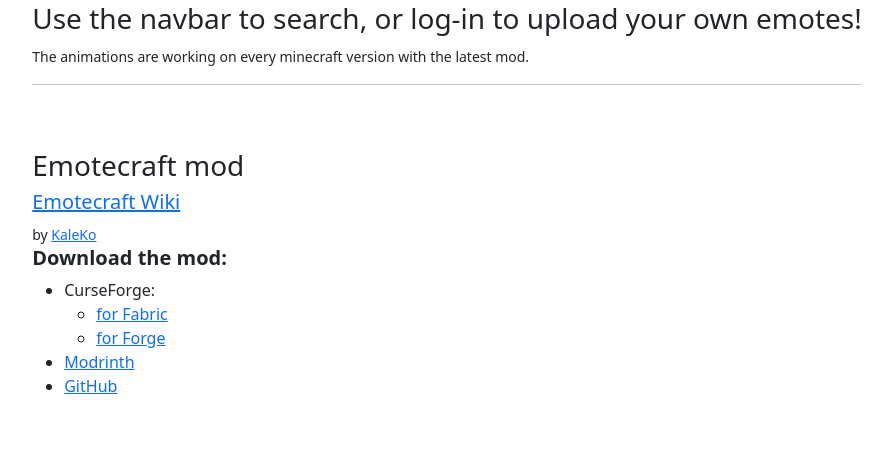
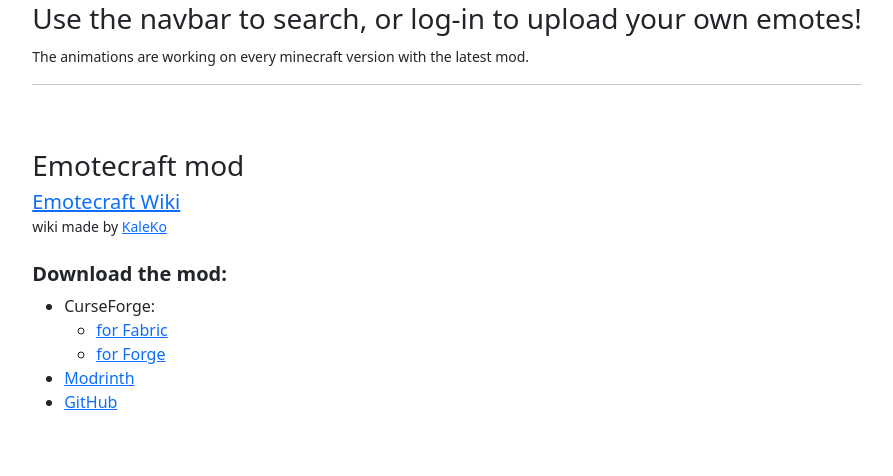
Before and after one commit to KosmX/emotes-open-collection, a PHP site: page / in a window 1280 px wide. Shown: the part 154-630 px from the top of the page, without its empty margins (193-1086 px from the left). Run offline with PHP 8.4, Linux system fonts and the light colour scheme.

Commit message:
index page

```diff
--- a/src/index_page.php
+++ b/src/index_page.php
@@ -18,8 +18,10 @@ class index_page
 <hr>
 <br><br>
 <h3>Emotecraft mod</h3>
-<h5><a href="https://emotecraft.kosmx.dev/>">Emotecraft Wiki</a> </h5>
-<small>by <a href="https://github.com/Kale-Ko">KaleKo</a></small>
+<h5 style="margin-bottom: 0"><a href="https://emotecraft.kosmx.dev/>">Emotecraft Wiki</a> </h5>
+<small>wiki made by <a href="https://github.com/Kale-Ko">KaleKo</a></small>
+<br>
+<br>
 <h5><b>Download the mod:</b></h5>
 <ul>
 <li>CurseForge:
```
